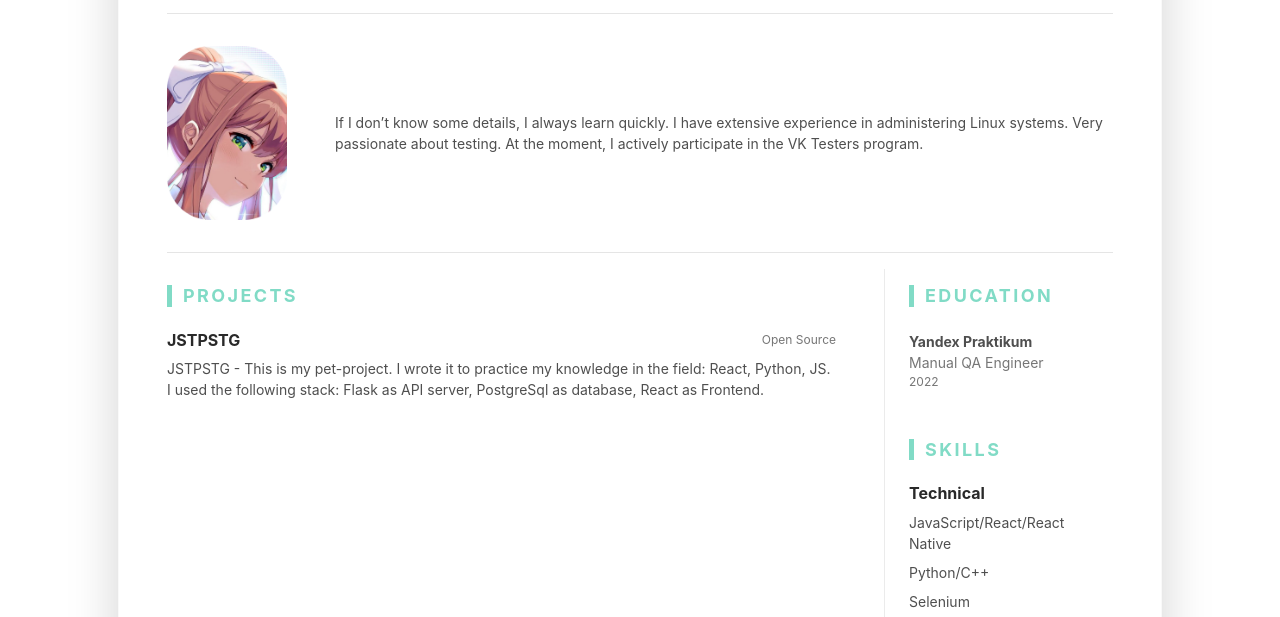
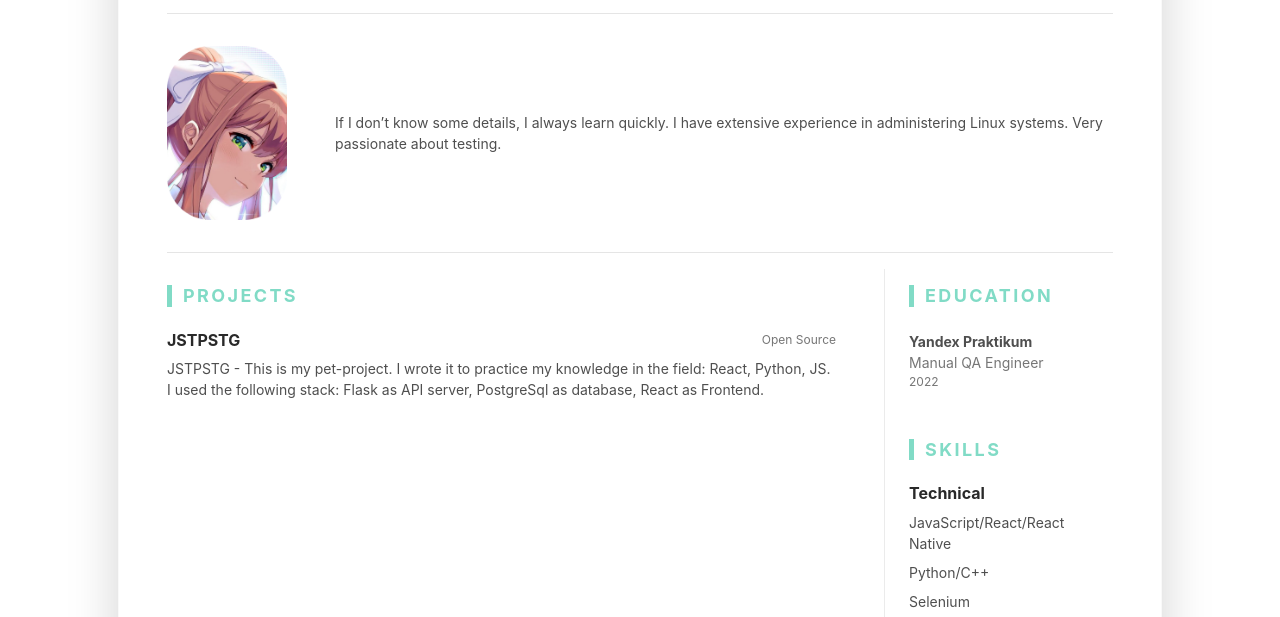
Before and after one commit to 3xecutor/pevg.github.io, a plain HTML site: page index.html in a window 1280 px wide. Shown: the part 183-800 px from the top of the page. Drawn offline with Linux system fonts and the light colour scheme.

Commit message:
Add files via upload

```diff
--- a/index.html
+++ b/index.html
@@ -81,7 +81,7 @@
 
 
                         <div class="media-body text-left">
-                            <p class="mb-0">If I don’t know some details, I always learn quickly. I have extensive experience in administering Linux systems. Very passionate about testing. At the moment, I actively participate in the VK Testers program.</p>
+                            <p class="mb-0">If I don’t know some details, I always learn quickly. I have extensive experience in administering Linux systems. Very passionate about testing.</p>
                         </div>
 
                     </div>
```
